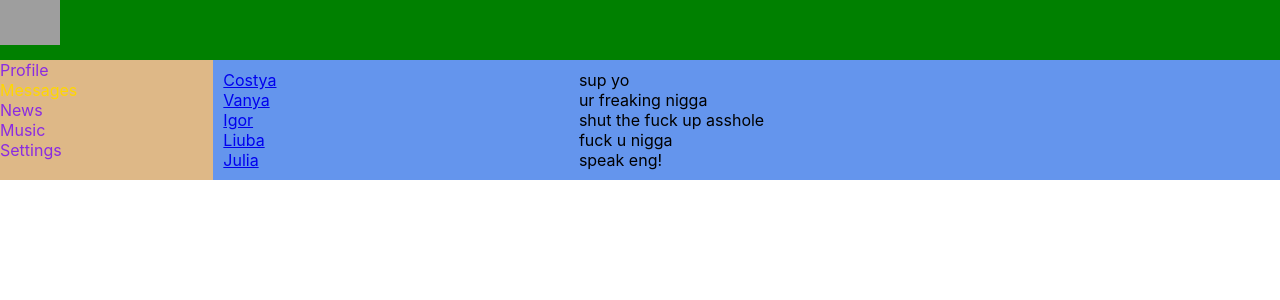
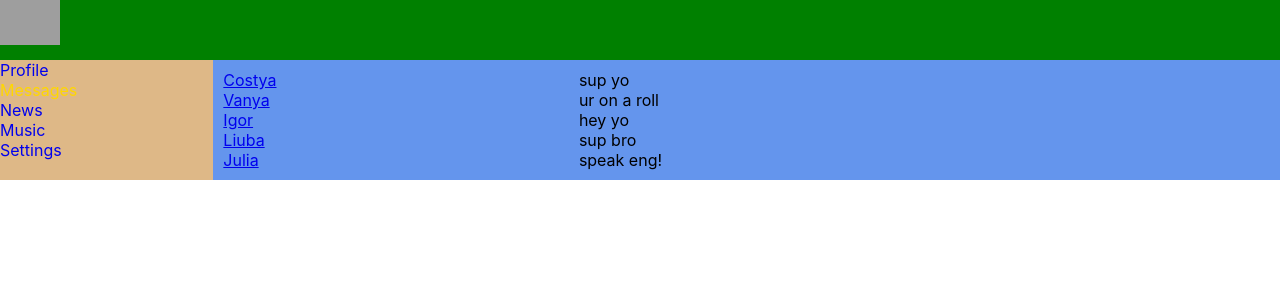
Before and after one commit to Kostya-star/Social_Samurai, a React (Create React App) app: page /dialogs in a window 1280 px wide. Shown: the top 300 px of the page. Built offline with nearby package versions, Linux system fonts and the light colour scheme; grey boxes are pictures that could not be loaded.

Commit message:
learning react

```diff
--- a/src/App.js
+++ b/src/App.js
@@ -16,11 +16,16 @@ const App = (props) => {
         <Navbar />
         <div className='app-wrapper-content'>
           <Routes>
-            <Route path ='/profile' element={<Profile/>} />
-            <Route path='/dialogs/*' element={<Dialogs/>} />
+
+            <Route path ='/profile'
+            element={<Profile state={props.state.profilePage} />} />
+            <Route path ='/dialogs/*'
+            element={<Dialogs state={props.state.dialogsPage}/>} />
+
             <Route path ='/news' element={<News/>} />
             <Route path ='/music' element={<Music/>} />
             <Route path ='/settings' element={<Settings/>} />
+
           </Routes>
         </div>
       </div>
--- /dev/null
+++ b/src/components/Dialogs/DialogItem/DialogItem.jsx
@@ -0,0 +1,13 @@
+import s from "./../Dialogs.module.css";
+import { NavLink } from "react-router-dom";
+
+const DialogItem = (props) => {
+  let path = "/dialogs/" + props.id;
+  return (
+    <div className={s.dialog}>
+      <NavLink to={path}>{props.name}</NavLink>
+    </div>
+  );
+};
+
+export default DialogItem;
--- a/src/components/Dialogs/Dialogs.jsx
+++ b/src/components/Dialogs/Dialogs.jsx
@@ -1,44 +1,18 @@
 import s from "./Dialogs.module.css";
 import { NavLink } from "react-router-dom";
+import DialogItem from './DialogItem/DialogItem';
+import Message from './Message/Message';
 
-const DialogItem = (props) => {
-  let path = "/dialogs/" + props.id;
-  return (
-    <div className={s.dialog}>
-      <NavLink to={path}>{props.name}</NavLink>
-    </div>
-  );
-};
-
-const Message = (props) => {
-  return <div className={s.message}>{props.message}</div>;
-};
-
-let dialogsData = [
-  { id: 1, name: "Costya" },
-  { id: 2, name: "Vanya" },
-  { id: 3, name: "Igor" },
-  { id: 4, name: "Liuba" },
-  { id: 5, name: "Julia" },
-];
-
-let messagesData = [
-  { id: 1, message: "sup yo" },
-  { id: 2, message: "ur freaking nigga" },
-  { id: 3, message: "shut the fuck up asshole" },
-  { id: 4, message: "fuck u nigga" },
-  { id: 5, message: "speak eng!" },
-];
-
-let dialogs = dialogsData.map((d) => (
-  <DialogItem name={d.name} id={d.id} />
-));
-
-let messages = messagesData.map((m) => (
-  <Message message={m.message} id={m.id} />
-));
 
 const Dialogs = (props) => {
+  let dialogs = props.state.dialogs.map((d) => (
+    <DialogItem name={d.name} id={d.id} />
+  ));
+
+  let messages = props.state.messages.map((m) => (
+    <Message message={m.message} id={m.id} />
+  ));
+
   return (
     <div className={s.dialogs}>
       <div className={s.dialogsItems}>
--- /dev/null
+++ b/src/components/Dialogs/Message/Message.jsx
@@ -0,0 +1,8 @@
+import s from "./../Dialogs.module.css";
+import { NavLink } from "react-router-dom";
+
+const Message = (props) => {
+  return <div className={s.message}>{props.message}</div>;
+};
+
+export default Message;
--- a/src/components/Navbar/Navbar.jsx
+++ b/src/components/Navbar/Navbar.jsx
@@ -4,7 +4,7 @@ import { NavLink } from "react-router-dom";
 const Navbar = () => {
   return (
     <nav className={s.nav}>
-      <div>
+      <div className={s.item}>
         <NavLink to="/profile" className={navData => navData.isActive ? s.activeLink : s.item} >Profile</NavLink>
       </div>
       <div className={s.item}>
--- a/src/components/Navbar/Navbar.module.css
+++ b/src/components/Navbar/Navbar.module.css
@@ -1,5 +1,5 @@
 .item {
-  color: blueviolet;
+  cursor: pointer;
   text-decoration: none;
 }
 
--- a/src/components/Profile/My Posts/MyPosts.jsx
+++ b/src/components/Profile/My Posts/MyPosts.jsx
@@ -1,16 +1,10 @@
 import s from "./MyPosts.module.css";
 import Post from "./Post/Post.jsx";
 
-let postData = [
-  {id: 1, message: 'hey yo', likesCount: 15},
-  {id: 2, message: 'sup nigga', likesCount: 20},
-]
-
-let postsElements = postData
-  .map(p => (<Post message={p.message} likesCount={p.likesCount}/>
-))
-
 const MyPosts = (props) => {
+  let postsElements =
+  props.posts.map(p => (<Post message={p.message} likesCount={p.likesCount}/>
+  ))
   return (
     <div className={s.postsBlock}>
       <h3>My posts</h3>
--- a/src/components/Profile/Profile.jsx
+++ b/src/components/Profile/Profile.jsx
@@ -2,11 +2,12 @@ import MyPosts from "./My Posts/MyPosts";
 import s from "./Profile.module.css";
 import ProfileInfo from './ProfileInfo/ProfileInfo';
 
-const Profile = () => {
+
+const Profile = (props) => {
   return (
     <div>
       <ProfileInfo />
-      <MyPosts />
+      <MyPosts posts={props.state.posts}/>
     </div>
   );
 };
--- a/src/components/Profile/ProfileInfo/ProfileInfo.module.css
+++ b/src/components/Profile/ProfileInfo/ProfileInfo.module.css
@@ -1,3 +1,7 @@
 .descriptionBlock {
   padding: 10px;
 }
+
+.nature_img {
+  width: 1200px;
+}
--- a/src/index.js
+++ b/src/index.js
@@ -3,15 +3,13 @@ import ReactDOM from 'react-dom/client';
 import './index.css';
 import App from './App';
 import reportWebVitals from './reportWebVitals';
+import state from './redux/state';
 
 const root = ReactDOM.createRoot(document.getElementById('root'));
 root.render(
   <React.StrictMode>
-    <App />
-  </React.StrictMode>
+        <App state={state}/>
+      </React.StrictMode>
 );
 
-// If you want to start measuring performance in your app, pass a function
-// to log results (for example: reportWebVitals(console.log))
-// or send to an analytics endpoint. Learn more: https://bit.ly/CRA-vitals
 reportWebVitals();
--- /dev/null
+++ b/src/redux/state.js
@@ -0,0 +1,26 @@
+let state = {
+    profilePage: {
+    posts: [
+      {id: 1, message: 'hey yo', likesCount: 15},
+      {id: 2, message: 'sup nigga', likesCount: 20},
+    ],
+  },
+  dialogsPage: {
+    dialogs: [
+      { id: 1, name: "Costya" },
+      { id: 2, name: "Vanya" },
+      { id: 3, name: "Igor" },
+      { id: 4, name: "Liuba" },
+      { id: 5, name: "Julia" },
+    ],
+    messages: [
+      { id: 1, message: "sup yo" },
+      { id: 2, message: "ur on a roll" },
+      { id: 3, message: "hey yo" },
+      { id: 4, message: "sup bro" },
+      { id: 5, message: "speak eng!" },
+    ],
+  },
+}
+
+export default state;
```
